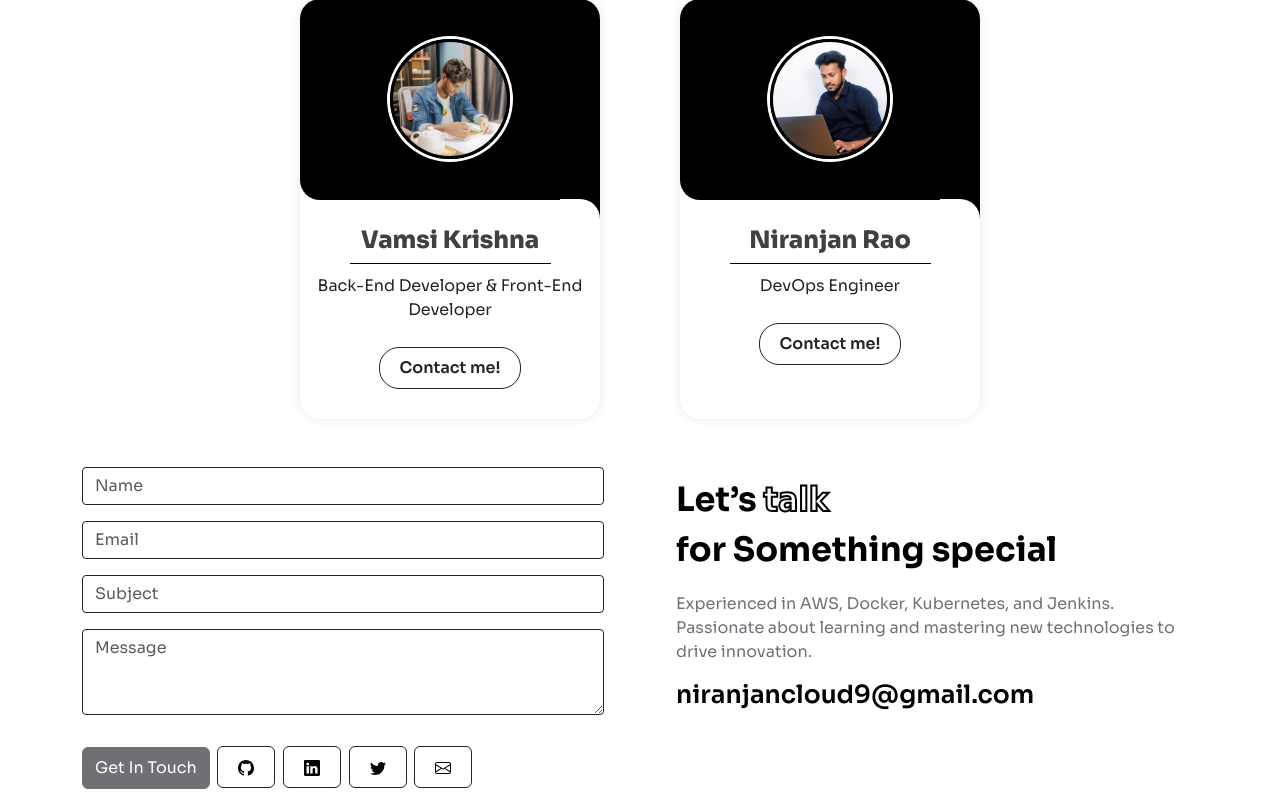
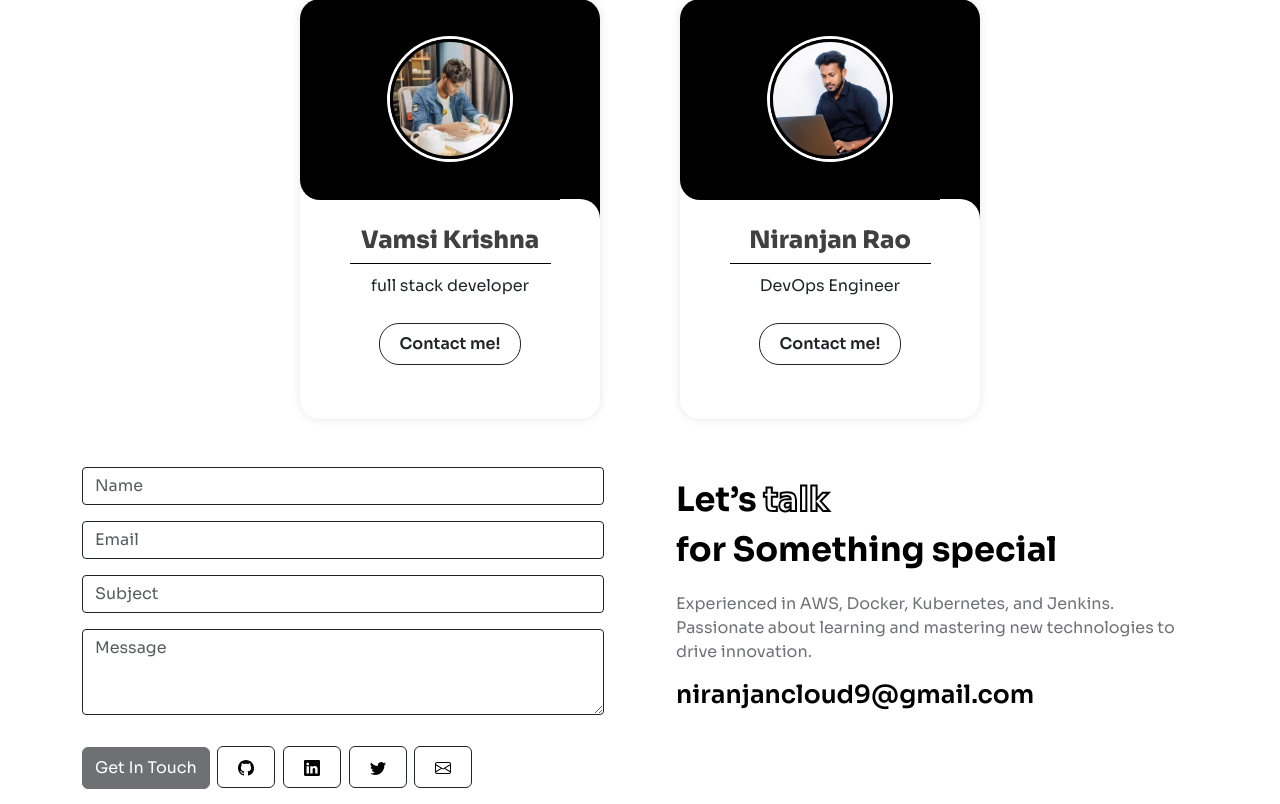
Before and after one commit to vamsikrishna7-github/niranjan.in, a Django app: page / in a window 1280 px wide. Shown: the part 4225-5029 px from the top of the page. Run offline with Django 5.2, Linux system fonts and the light colour scheme.

Commit message:
minner-fixes

```diff
--- a/templates/index.html
+++ b/templates/index.html
@@ -476,7 +476,7 @@
               <div class="card-body">
                 <h4 class="title-card">Vamsi Krishna</h4>
                 <div class="hr"></div>
-                <p class="text-secondary text-body">Back-End Developer &amp; Front-End Developer</p>
+                <p class="text-secondary text-body">full stack developer</p>
                 <a target="_blank" href="https://www.linkedin.com/in/vamsi-krishna-nagidi-742314233/" class="btn btn-outline-dark">Contact me!</a>
               </div>
             </div>
```
